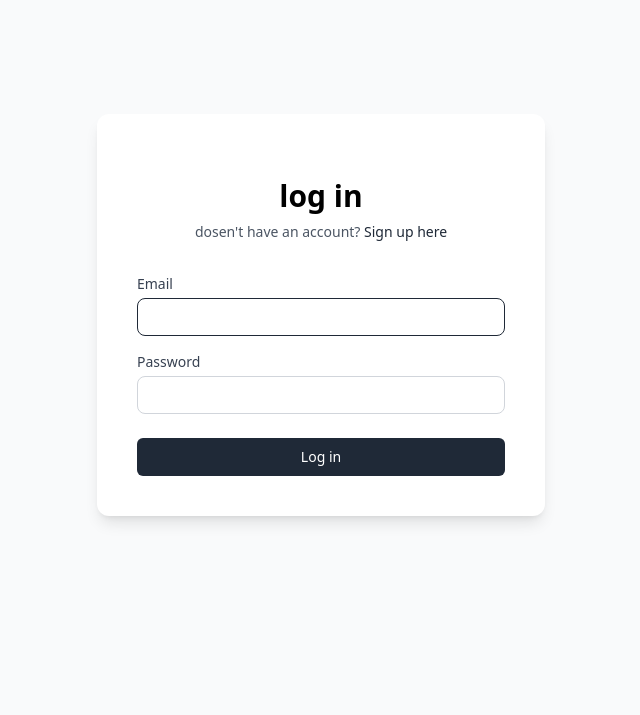
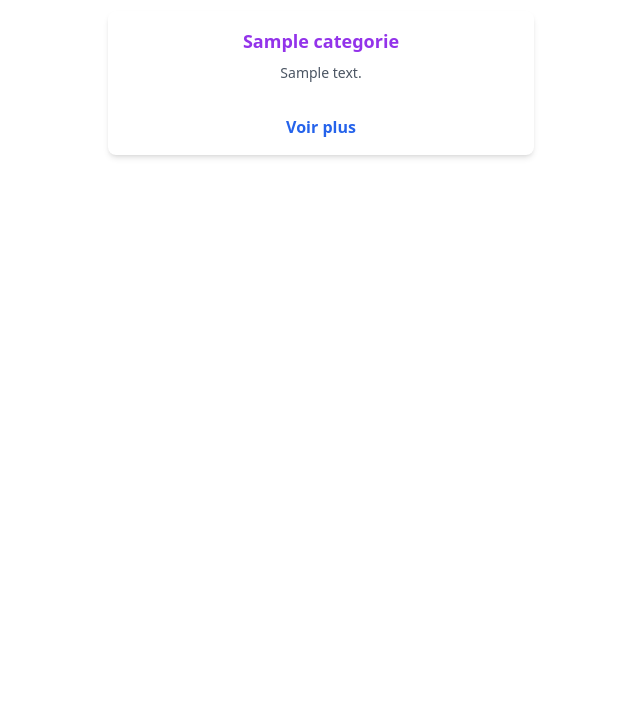
Before and after one commit to amhine/youdeemy, a PHP site: page / in a window 1280 px wide. Shown: the part 85-800 px from the top of the page, without its empty margins (319-959 px from the left). Run offline with PHP 8.4, Linux system fonts and the light colour scheme; tables that the repository leaves empty hold one stand-in row (values such as "Sample post"); some libraries are stand-ins or nearby versions.

Commit message:
finaliser le travaille de signin et signup

```diff
--- a/DAO/categoriedao.php
+++ b/DAO/categoriedao.php
@@ -1,6 +1,8 @@
 <?php
 
-require_once("./app/libraries/database.php");
+require_once(__DIR__ . "/../app/libraries/database.php");
+require_once(__DIR__ . "/../app/Models/categorie.php");
+
 
 class CategorieDAO {
 
@@ -10,16 +12,37 @@ class CategorieDAO {
         $this->connect = (new Connexion())->getConnection();
     }
 
+    // public function getCategories() {
+    //     try {
+    //         $sql = "SELECT * FROM categorie";
+    //         $stmt = $this->connect->prepare($sql);
+    //         $stmt->execute();
+    //         return $stmt->fetchAll(PDO::FETCH_OBJ);
+    //     } catch (PDOException $e) {
+    //         throw new Exception("Erreur lors de la récupération des catégories : " . $e->getMessage());
+    //     }
+    // }
     public function getCategories() {
         try {
             $sql = "SELECT * FROM categorie";
             $stmt = $this->connect->prepare($sql);
             $stmt->execute();
-            return $stmt->fetchAll(PDO::FETCH_OBJ);
+            $categories = [];
+
+            while ($obj = $stmt->fetch(PDO::FETCH_OBJ)) {
+                $categories[] = new Categorie(
+                    $obj->nom_categorie,
+                    $obj->description,
+                    $obj->id_categorie
+                );
+            }
+
+            return $categories;
         } catch (PDOException $e) {
             throw new Exception("Erreur lors de la récupération des catégories : " . $e->getMessage());
         }
     }
+
 
     public function ajouterCategorie(Categorie $categorie) {
         try {
--- a/app/controllers/authentification.php
+++ b/app/controllers/authentification.php
@@ -22,47 +22,55 @@ class AuthController {
 
 
     public function signup() {
+        try {
             if ($_SERVER["REQUEST_METHOD"] != "POST") {
-            return "Aucune donnée reçue";
+                $_SESSION['error'] = "Aucune donnée reçue";
+                header('Location: /register');
+                exit();
             }
 
             $requiredFields = ['nom_user', 'email', 'password', 'role'];
             foreach ($requiredFields as $field) {
                 if (!isset($_POST[$field]) || empty(trim($_POST[$field]))) {
-                return "Le champ {$field} est obligatoire";
+                    $_SESSION['error'] = "Le champ {$field} est obligatoire";
+                    header('Location: /register');
+                    exit();
                 }
             }
 
-        $nom = $_POST['nom_user'];
-        $email = $_POST['email'];
-        $password = $_POST['password'];
-        $role = $_POST['role'];
+            $nom = trim($_POST['nom_user']);
+            $email = trim($_POST['email']);
+            $password = trim($_POST['password']);
+            $role = trim($_POST['role']);
 
-        if (!$email) {
-            return "Format d'email invalide";
+            if (!filter_var($email, FILTER_VALIDATE_EMAIL)) {
+                $_SESSION['error'] = "Format d'email invalide";
+                header('Location: /register');
+                exit();
             }
 
             if (strlen($password) < 6) {
-            return "Le mot de passe doit contenir au moins 6 caractères";
+                $_SESSION['error'] = "Le mot de passe doit contenir au moins 6 caractères";
+                header('Location: /register');
+                exit();
             }
 
-        if (!preg_match("/^[a-zA-ZÀ-ÿ\s'-]+$/", $nom)) {
-            return "Le nom contient des caractères non autorisés";
-        }
-
-        try {
             $conn = $this->connect->getConnection();
 
             $email_query = $conn->prepare("SELECT id_user FROM utilisateur WHERE email = ?");
             $email_query->execute([$email]);
             if ($email_query->rowCount() > 0) {
-                return "Cet email existe déjà";
+                $_SESSION['error'] = "Cet email existe déjà";
+                header('Location: /register');
+                exit();
             }
 
             $role_query = $conn->prepare("SELECT id_role FROM role WHERE nom_role = ?");
             $role_query->execute([$role]);
             if ($role_query->rowCount() == 0) {
-                return "Rôle non valide";
+                $_SESSION['error'] = "Rôle non valide";
+                header('Location: /register');
+                exit();
             }
 
             $role_obj = $role_query->fetch(PDO::FETCH_OBJ);
@@ -77,18 +85,23 @@ class AuthController {
                 VALUES (?, ?, ?, ?, ?, ?)
             ");
 
-            $stmt->execute([$nom, $email, $password_hash, $role_id, $date_creation, $status]);
+            $result = $stmt->execute([$nom, $email, $password_hash, $role_id, $date_creation, $status]);
 
-            if ($stmt->rowCount() > 0) {
-                header('Location: signin.php');
+            if ($result) {
+                $_SESSION['success'] = "Inscription réussie";
+                header('Location: /login');
                 exit();
             } else {
-                return "Erreur lors de l'inscription";
+                $_SESSION['error'] = "Erreur lors de l'inscription";
+                header('Location: /register');
+                exit();
             }
 
         } catch(PDOException $e) {
             error_log("Erreur d'inscription : " . $e->getMessage());
-            return "Une erreur est survenue lors de l'inscription. Veuillez réessayer.";
+            $_SESSION['error'] = "Une erreur est survenue lors de l'inscription";
+            header('Location: /register');
+            exit();
         }
     }
     public function showLoginForm() {
@@ -97,8 +110,11 @@ class AuthController {
 
     public function signin() {
         if ($_SERVER["REQUEST_METHOD"] != "POST") {
-            return "Aucune donnée reçue";
+            $_SESSION['error'] = "Aucune donnée reçue";
+            header('Location: /login');
+            exit();
         }
+
 
         if (!isset($_POST['email'], $_POST['password'])) {
             return "Email et mot de passe requis";
--- a/app/controllers/categorie.php
+++ b/app/controllers/categorie.php
@@ -4,6 +4,30 @@ require_once("./app/libraries/database.php");
 require_once './DAO/categoriedao.php';
 
 class CategorieController {
+    private $categorieDAO;
+
+    public function __construct() {
+        $this->categorieDAO = new CategorieDAO();
+    }
+    public function index() {
+        // if (!isset($_SESSION['id_user'])) {
+        //     header("Location: index.php?action=signin");
+        //     exit;
+        // }
+
+        $categories = $this->categorieDAO->getCategories();
+        require_once 'app/views/enseignent/categorie.php';
+    }
+
+    public function details($id) {
+        // if (!isset($_SESSION['id_user'])) {
+        //     header("Location: index.php?action=signin");
+        //     exit;
+        // }
+
+        $categorie = $this->categorieDAO->getCategorieById($id);
+        require_once 'app/views/enseignent/detailcategorie.php';
+    }
 
     public function ajouterNouvelleCategorie($nom, $description) {
         try {
--- a/app/models/categorie.php
+++ b/app/models/categorie.php
@@ -1,7 +1,8 @@
 <?php
 
+require_once(__DIR__ . "/../libraries/database.php");
 
-require_once("./app/libraries/database.php");
+
 class Categorie {
 
     private $id_categorie;
--- /dev/null
+++ b/app/views/enseignent/categorie.php
@@ -0,0 +1,43 @@
+<!DOCTYPE html>
+<html lang="en">
+<head>
+    <meta charset="UTF-8">
+    <meta name="viewport" content="width=device-width, initial-scale=1.0">
+    <title>Categories - Udemy</title>
+    <script src="https://cdn.tailwindcss.com?plugins=forms,typography,aspect-ratio"></script>
+</head>
+<body>
+    <!-- Votre navbar reste la même, mais mettez à jour les liens -->
+    <nav class="bg-white mb-8 rounded-xl shadow-lg overflow-hidden transition-all hover:shadow-2xl hover:-translate-y-1">
+        <div class="container mx-auto px-4">
+            <div class="flex items-center justify-between h-16">
+                <div class="flex-shrink-0">
+                    <img src="https://frontends.udemycdn.com/frontends-homepage/staticx/udemy/images/v7/logo-udemy.svg" alt="Udemy" width="75" height="28">
+                </div>
+                <div class="hidden md:flex md:items-center space-x-4">
+                    <a href="index.php?action=dashboard" class="text-gray-800 cursor-pointer hover:purple-800 px-3 py-2 rounded-md text-sm font-medium">Home</a>
+                    <a href="index.php?action=categories" class="text-gray-600 cursor-pointer hover:purple-800 px-3 py-2 rounded-md text-sm font-medium">Categories</a>
+                    <a href="index.php?action=courses" class="text-gray-600 hover:text-purple-800 px-3 py-2 rounded-md text-sm font-medium">Courses</a>
+                    <a href="index.php?action=statistics" class="text-gray-600 hover:text-purple-800 px-3 py-2 rounded-md text-sm font-medium">Statistiques</a>
+                    <a href="index.php?action=logout" class="text-white hover:text-purple-500 px-4 py-2 rounded bg-purple-600 hover:bg-purple-700">Logout</a>
+                </div>
+            </div>
+        </div>
+    </nav>
+
+    <div class="flex flex-wrap justify-center mt-8 mb-8 gap-10">
+        <?php foreach ($categories as $categorie): ?>
+            <a href="index.php?action=categorie-details&id_categorie=<?php echo $categorie->getIdCategorie(); ?>"
+                class="flex flex-col items-center text-center bg-white shadow-md rounded-lg p-4 transition-transform transform hover:scale-105 w-1 md:w-1/2 lg:w-1/3">
+                <h3 class="text-lg font-bold text-purple-600 mb-2"><?php echo $categorie->getNom(); ?></h3>
+                <p class="text-sm text-gray-600 mb-4"><?php echo $categorie->getDescription(); ?></p>
+                <div class="mt-auto">
+                    <span class="mt-4 block text-blue-600 font-semibold hover:underline">Voir plus</span>
+                </div>
+            </a>
+        <?php endforeach; ?>
+    </div>
+
+    <!-- Votre footer reste le même -->
+</body>
+</html>
--- a/app/views/signin.php
+++ b/app/views/signin.php
@@ -18,13 +18,13 @@
                 <h2 class="mt-6 text-3xl font-extrabold text--gray-800">log in</h2>
                 <p class="mt-2 text-sm text-gray-600">
                     dosen't have an account?
-                    <a href="./index.php?action=home" class="font-medium text-gray-800 hover:text-gray-800">Sign up here</a>
+                    <a href="/register" class="font-medium text-gray-800 hover:text-gray-800">Sign up here</a>
 
                 </p>
             </div>
 
             <!-- Form -->
-            <form action="./index.php?action=login" id="" method="POST" class="mt-8 space-y-6">
+            <form action="/login" id="" method="POST" class="mt-8 space-y-6">
                 <div class="space-y-4">
                     <!-- Email -->
                     <div>
--- a/app/views/signup.php
+++ b/app/views/signup.php
@@ -29,12 +29,12 @@ $roles = $role->getRole();
                 <h2 class="mt-6 text-3xl font-extrabold text-gray-800">Sign up</h2>
                 <p class="mt-2 text-sm text-gray-600">
                     Already have an account?
-                    <a href="./login.php" class="font-medium text-gray-800 hover:text-gray-800">Log in here</a>
+                    <a href="/login" class="font-medium text-gray-800 hover:text-gray-800">Log in here</a>
                 </p>
             </div>
 
             <!-- Form -->
-            <form id="signupForm" action="index.php?action=register"  method="POST" class="mt-8 space-y-6">
+            <form id="signupForm" action="/register" method="POST" class="mt-8 space-y-6">
                 <div class="space-y-4">
                     <!-- Name -->
                     <div>
--- a/core/router.php
+++ b/core/router.php
@@ -1,24 +1,44 @@
 <?php
 
-class Rooter
-{
+class Rooter{
     private $routes = [];
+
+
     public function getRoutes($Request , $methode){
         array_push($this->routes,[$Request , $methode]);
     }
 
-    public function dispatch($request)
-{
-    foreach ($this->routes as $route => $callback) {
-        $routePattern = preg_replace('/{([a-zA-Z0-9]+)}/', '([^/]+)', $route);
+    public function add($method, $path, $controller, $controllerMethod) {
+        $this->routes[] = [
+            'method' => strtoupper($method),
+            'path' => $path,
+            'controller' => $controller,
+            'controllerMethod' => $controllerMethod
+        ];
+    }
+
+    public function dispatch($requestMethod, $requestUri){
+
+        foreach ($this->routes as $route) {
+            $routePattern = preg_replace('/{([a-zA-Z0-9]+)}/', '([^/]+)', $route['path']);
 
 
-        if (preg_match("#^$routePattern$#", $request, $matches)) {
-            array_shift($matches);
-            return call_user_func_array($callback, $matches);
+            if (preg_match("#^$routePattern$#", $requestUri, $matches)) {
+                array_shift($matches);
+
+                if (strtoupper($route['method']) == $requestMethod) {
+                    $controllerInstance = new $route['controller']();
+                    return call_user_func_array([$controllerInstance, $route['controllerMethod']], $matches);
+                }
+            }
         }
+        echo "404 - Page Not Found";
     }
-    echo "404 - Page Not Found";
+public function run() {
+    $requestMethod = $_SERVER['REQUEST_METHOD'];
+    $requestUri = $_SERVER['REQUEST_URI'];
+
+    $this->dispatch($requestMethod, $requestUri);
 }
 
 }
--- a/index.php
+++ b/index.php
@@ -1,58 +1,23 @@
-<?php
-// require_once 'app/controllers/authentification.php';
-// require_once 'DAO/role.php';
-// require_once 'DAO/user.php';
-
-// $authController = new AuthController();
-
-// $action = $_GET['action'] ?? 'index';
-
-// switch ($action) {
-//     case 'home':
-//         $authController->showRegistrationForm();
-//         break;
-//         case 'register':
-//             $authController->signup();
-//             break;
-//     case 'login':
-//         // $authController->signin();
-//         break;
-//     default:
-//         echo "Page non trouvée";
-//         break;
-// }
-?>
 <?php
 require_once 'app/controllers/authentification.php';
+require_once 'app/controllers/categorie.php';
 require_once 'DAO/role.php';
 require_once 'DAO/user.php';
+require_once __DIR__ . "/core/router.php";
+require_once __DIR__ . "/vendor/autoload.php";
 
-$authController = new AuthController();
+session_start();
 
-$action = $_GET['action'] ?? 'index';
+$router = new Rooter();
+$router->add('GET', '/login', 'AuthController', 'showLoginForm');
+$router->add('POST', '/login', 'AuthController', 'signin');
+$router->add('GET', '/register', 'AuthController', 'showRegistrationForm');
+$router->add('POST', '/register', 'AuthController', 'signup');
 
-switch ($action) {
-    case 'index':
-        $authController->showLoginForm();
-        break;
-    case 'home':
-        $authController->showRegistrationForm();
-        break;
-    case 'register':
-        $authController->signup();
-        break;
-    case 'signin':
-        $authController->showLoginForm();
-        break;
-    case 'login':
-        $authController->signin();
-        break;
-    case 'logout':
-        $authController->logout();
-        break;
+$router->add('GET', '/', 'CategorieController', 'index');
+$router->add('GET', '/edit-categorie', 'CategorieController', 'getModifier');
+$router->add('GET', '/edit-categorie/{id}', 'CategorieController', 'getModifier');
 
-    default:
-        echo "Page non trouvée";
-        break;
-}
-?>
+$requestMethod = $_SERVER['REQUEST_METHOD'];
+$requestUri = $_SERVER['REQUEST_URI'];
+$router->dispatch($requestMethod, $requestUri);
```
Also changed, not shown: composer.json (added, +17 -0 lines), app/views/enseignent/detailcategorie.php (added), 2 other files. Lines whose indentation alone changed are shown as unchanged.
